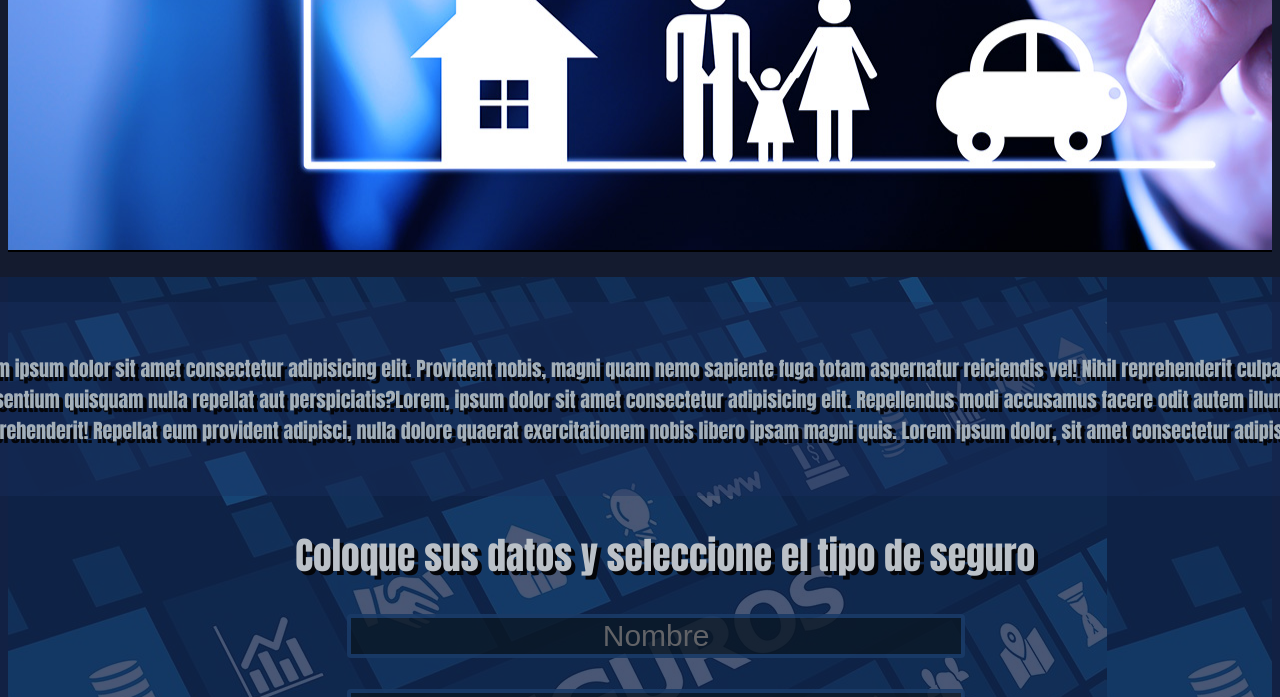
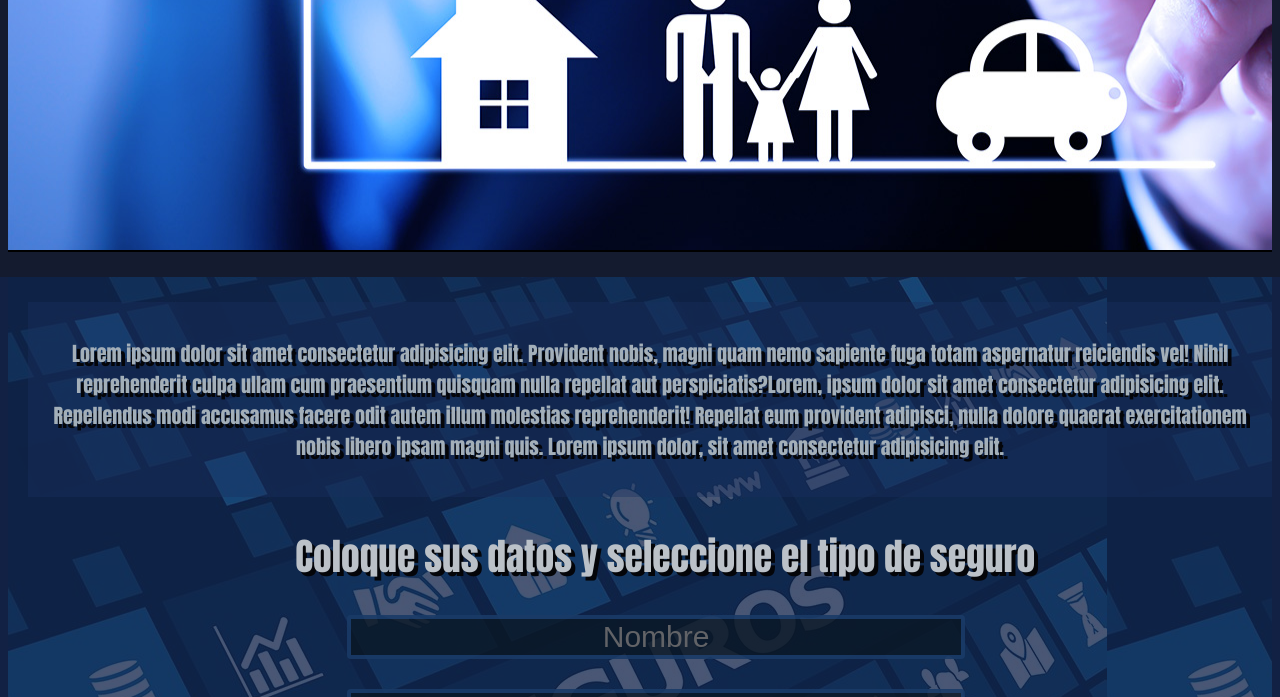
Before and after one commit to LeonelBellbarba/PaginaWebSeguros, a plain HTML site: page index.html in a window 1280 px wide. Shown: the part 483-1180 px from the top of the page. Drawn offline with Linux system fonts and the light colour scheme.

Commit message:
Modificando el cssx

```diff
--- a/Seguro.css
+++ b/Seguro.css
@@ -47,9 +47,11 @@ body{
     color: rgb(199, 212, 219);
     font-family: Impact, Haettenschweiler, 'Arial Narrow Bold', sans-serif;
     background-color: rgba(27, 53, 107, 0.39);
-    padding: 2%;
+    padding: 1%;
     text-align: center;
     transition: all 1.5s ease;
+    width: 80%;
+    margin-left: 8%;
 }
 
 .description:hover{
```
